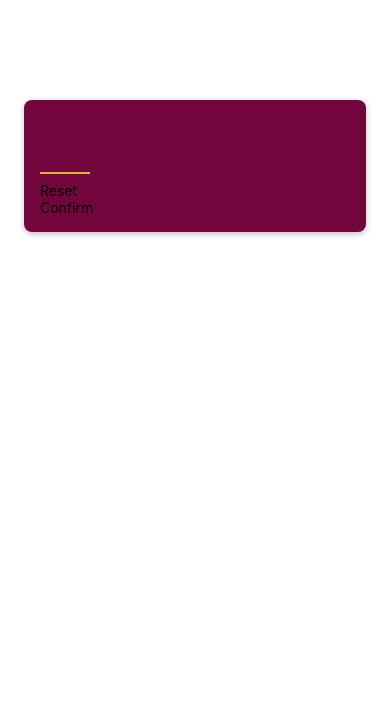
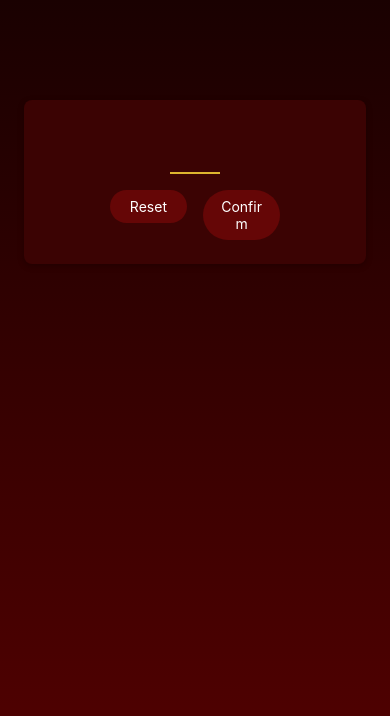
Before and after one commit to aaronersando/Guess-Number-Game, a React Native app: screen / in a window 390 px wide. Shown: the top 716 px of the page. Built offline with nearby package versions, Linux system fonts and the light colour scheme.

Commit message:
Enhance GameStartScreen layout and styling; implement PrimaryButton with press feedback

```diff
--- a/App.js
+++ b/App.js
@@ -1,9 +1,21 @@
 import { StatusBar } from "expo-status-bar";
 import { StyleSheet, Text, View } from "react-native";
 import GameStartScreen from "./screens/GameStartScreen";
+import { LinearGradient } from "expo-linear-gradient";
 
 export default function App() {
-  return <GameStartScreen />;
+  return (
+    <LinearGradient
+      colors={["#1a0101ff", "#570101ff"]}
+      style={styles.rootScreen}
+    >
+      <GameStartScreen />
+    </LinearGradient>
+  );
 }
 
-const styles = StyleSheet.create({});
+const styles = StyleSheet.create({
+  rootScreen: {
+    flex: 1,
+  },
+});
--- a/components/PrimaryButton.js
+++ b/components/PrimaryButton.js
@@ -1,10 +1,40 @@
-import { View, Text } from "react-native";
+import { View, Text, Pressable, StyleSheet } from "react-native";
 import React from "react";
 
 export default function PrimaryButton({ children }) {
   return (
-    <View>
-      <Text>{children}</Text>
+    <View style={styles.buttonOuterContainer}>
+      <Pressable
+        style={({ pressed }) =>
+          pressed
+            ? [styles.buttonInnerContainer, styles.pressed]
+            : styles.buttonInnerContainer
+        }
+        android_ripple={{ color: "#58012eff" }}
+      >
+        <Text style={styles.buttonText}>{children}</Text>
+      </Pressable>
     </View>
   );
 }
+
+const styles = StyleSheet.create({
+  buttonInnerContainer: {
+    paddingVertical: 8,
+    paddingHorizontal: 16,
+    backgroundColor: "#650606ff",
+    elevation: 2,
+  },
+  buttonOuterContainer: {
+    margin: 8,
+    overflow: "hidden",
+    borderRadius: 28,
+  },
+  pressed: {
+    opacity: 0.75,
+  },
+  buttonText: {
+    color: "#fff",
+    textAlign: "center",
+  },
+});
--- a/package.json
+++ b/package.json
@@ -12,7 +12,8 @@
     "expo": "~53.0.17",
     "expo-status-bar": "~2.2.3",
     "react": "19.0.0",
-    "react-native": "0.79.5"
+    "react-native": "0.79.5",
+    "expo-linear-gradient": "~14.1.5"
   },
   "devDependencies": {
     "@babel/core": "^7.20.0"
--- a/screens/GameStartScreen.js
+++ b/screens/GameStartScreen.js
@@ -1,23 +1,36 @@
 import { View, Text, StyleSheet, TextInput } from "react-native";
-import React from "react";
 import PrimaryButton from "../components/PrimaryButton";
 
 export default function GameStartScreen() {
   return (
     <View style={styles.inputContainer}>
-      <TextInput style={styles.textInput} maxLength={2} />
-      <PrimaryButton>Reset</PrimaryButton>
-      <PrimaryButton>Confirm</PrimaryButton>
+      <TextInput
+        style={styles.textInput}
+        maxLength={2}
+        keyboardType="number-pad"
+        autoCapitalize={false}
+        autoCorrect={false}
+      />
+      <View style={styles.buttonsContainer}>
+        <View style={styles.buttonContainer}>
+          <PrimaryButton>Reset</PrimaryButton>
+        </View>
+        <View style={styles.buttonContainer}>
+          <PrimaryButton>Confirm</PrimaryButton>
+        </View>
+      </View>
     </View>
   );
 }
 
 const styles = StyleSheet.create({
   inputContainer: {
+    justifyContent: "center",
+    alignItems: "center",
     marginTop: 100,
     padding: 16,
     marginHorizontal: 24,
-    backgroundColor: "#72063c",
+    backgroundColor: "#3b0303ff",
     borderRadius: 8,
     elevation: 4,
     shadowColor: "#000",
@@ -37,4 +50,10 @@
     textAlign: "center",
     paddingTop: 0,
   },
+  buttonsContainer: {
+    flexDirection: "row",
+  },
+  buttonContainer: {
+    flex: 1,
+  },
 });
```
Also changed, not shown: 1 other file (tests, documents, lock files or other folders).
